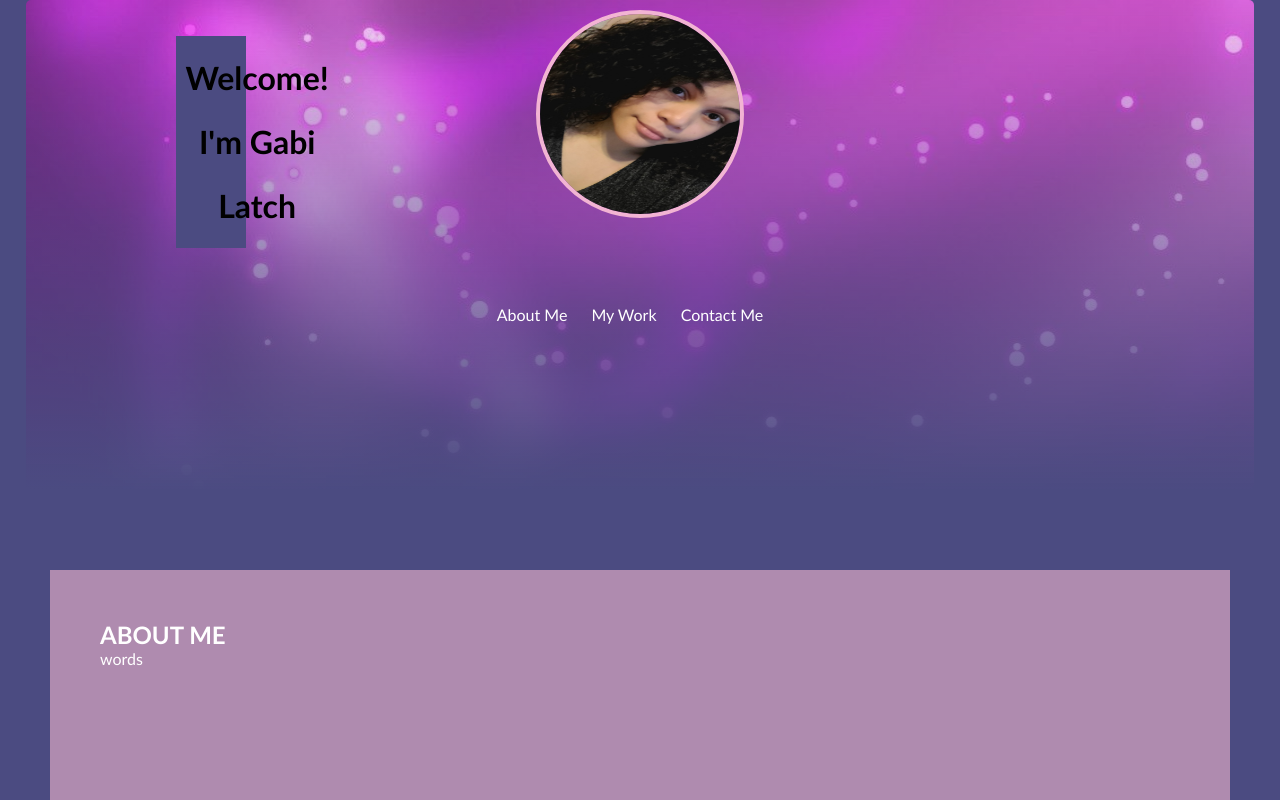
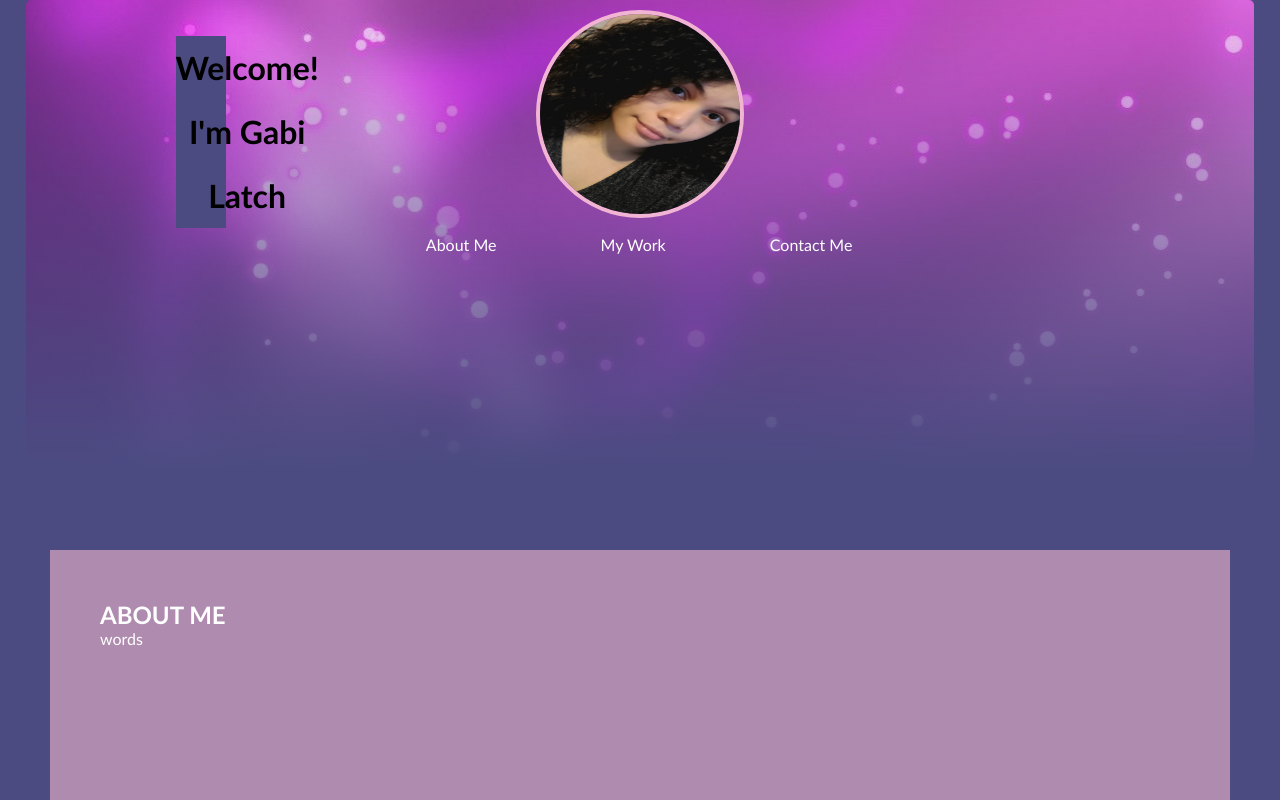
Before and after one commit to NotSnowWhite/Gabi-Latch-Portfolio, a plain HTML site: page index.html in a window 1280 px wide. Shown: the top 800 px of the page. Drawn offline with Linux system fonts and the light colour scheme.

Commit message:
removed padding from h1

```diff
--- a/assets/styles.css
+++ b/assets/styles.css
@@ -54,7 +54,6 @@ h1 {
     font-weight: 900;
     width: 50px;
     font-size: xx-large;
-    padding: 10px;
     line-height: 4rem;
     background-color: var(--space);
 
@@ -71,9 +70,11 @@ ul {
 li {
     display: inline;
     line-height: 50px;
-    margin-right: 20px;
+    margin-right: 100px;
+    margin: 0 100;
     position: relative;
-    bottom: 150px;
+    right: -4%;
+    bottom: 200px;
 
 }
 
```
